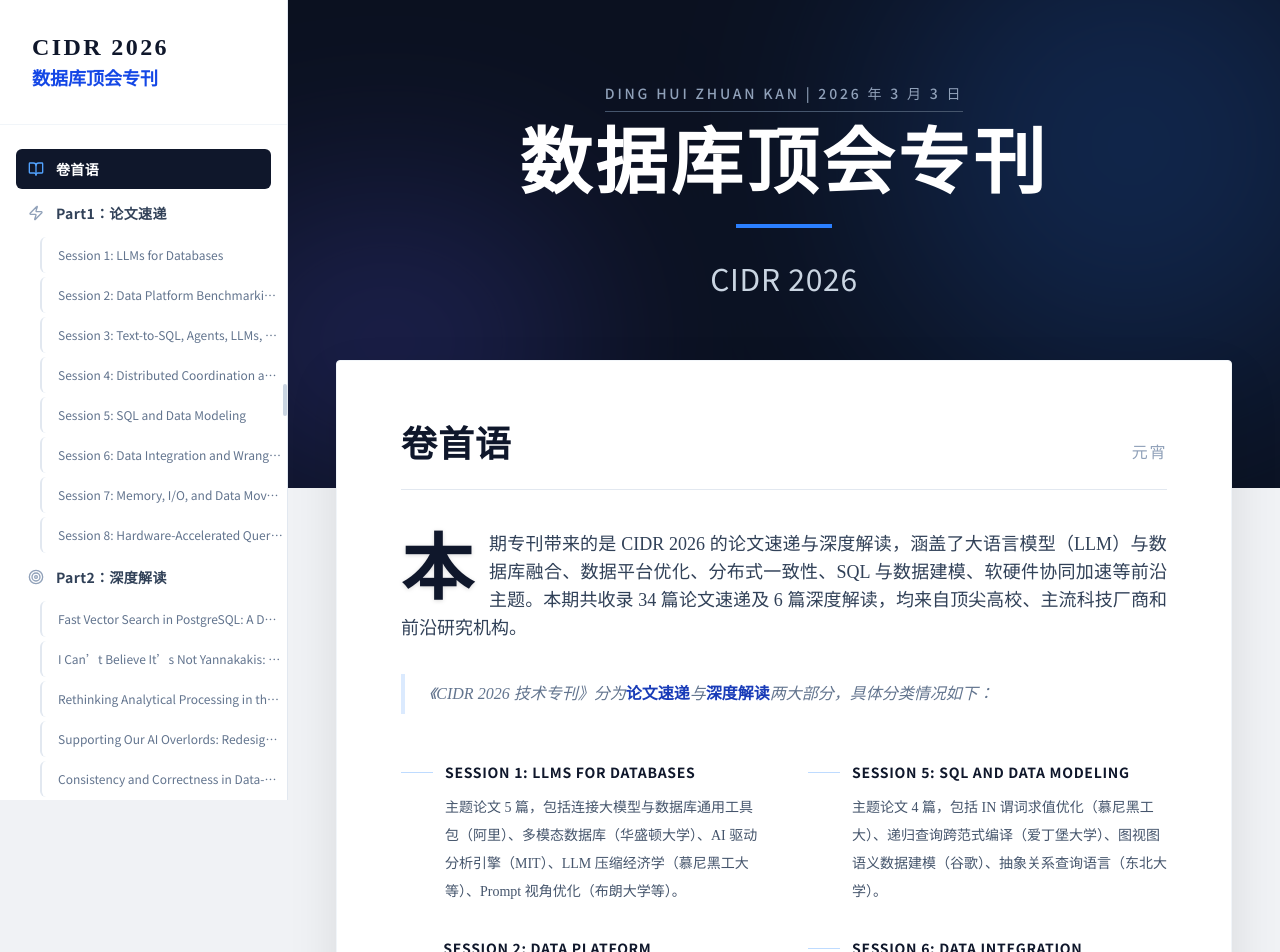
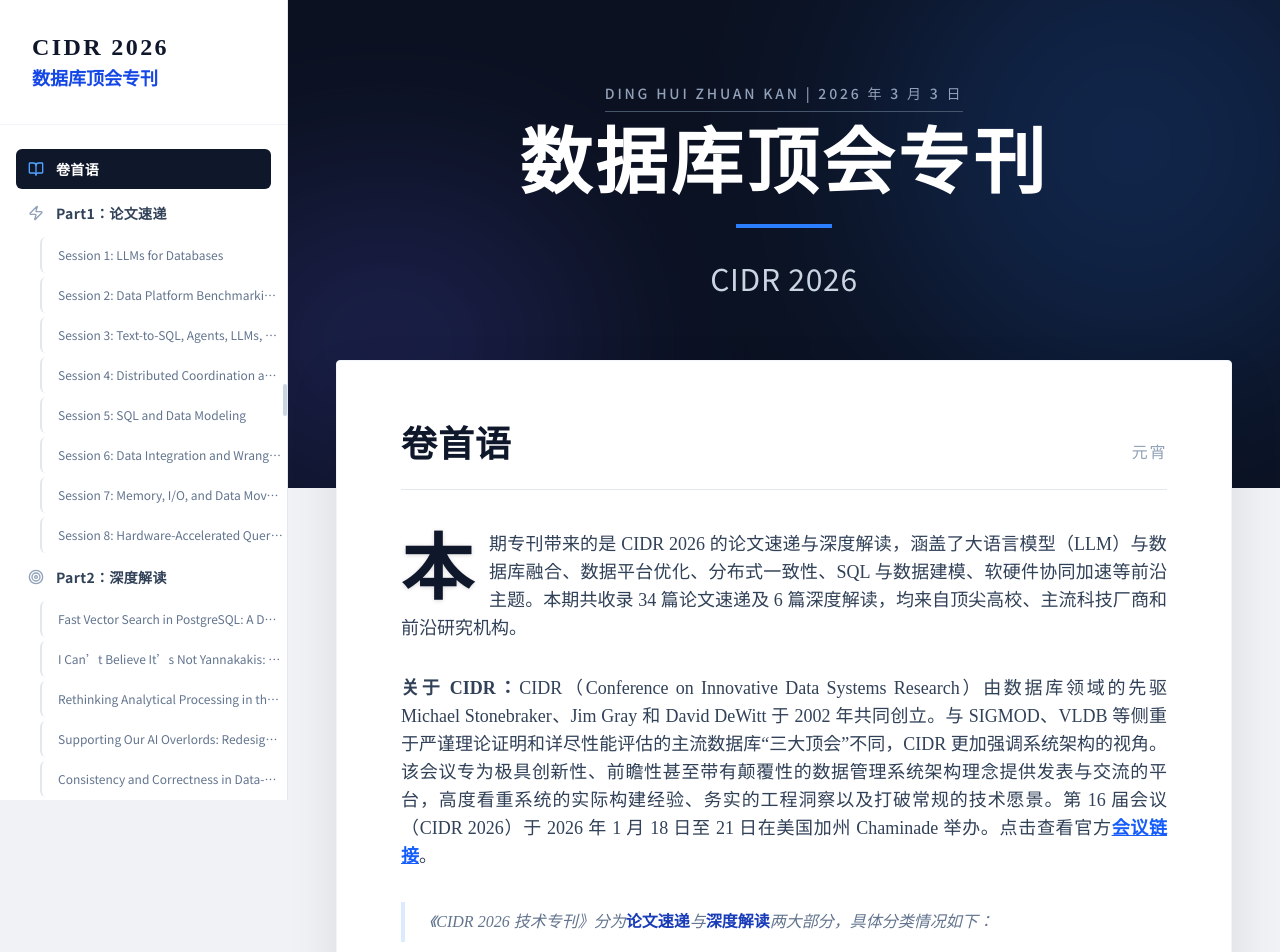
Before and after one commit to Szlllc/cidr-2026.github.io, a React (Vite) app: page / in a window 1280 px wide. Shown: the top 952 px of the page. Built offline with nearby package versions, Linux system fonts and the light colour scheme.

Commit message:
更新导语

```diff
--- a/src/App.tsx
+++ b/src/App.tsx
@@ -206,12 +206,17 @@
                 <span className="text-slate-400 font-serif tracking-widest">元宵</span>
               </div>
 
-            <div className="text-slate-700 leading-loose font-serif">
+              <div className="text-slate-700 leading-loose font-serif">
               <div className="mb-12 text-base md:text-lg text-justify">
                 <p className="mb-8">
                   <span className="float-left text-6xl md:text-7xl font-serif font-bold text-slate-900 mr-4 mt-1 leading-none drop-shadow-sm">本</span>
                   期专刊带来的是 CIDR 2026 的论文速递与深度解读，涵盖了大语言模型（LLM）与数据库融合、数据平台优化、分布式一致性、SQL 与数据建模、软硬件协同加速等前沿主题。本期共收录 34 篇论文速递及 6 篇深度解读，均来自顶尖高校、主流科技厂商和前沿研究机构。
                 </p>
+
+                <p className="mb-8">
+                  <strong>关于 CIDR：</strong>CIDR（Conference on Innovative Data Systems Research）由数据库领域的先驱 Michael Stonebraker、Jim Gray 和 David DeWitt 于 2002 年共同创立。与 SIGMOD、VLDB 等侧重于严谨理论证明和详尽性能评估的主流数据库“三大顶会”不同，CIDR 更加强调系统架构的视角。该会议专为极具创新性、前瞻性甚至带有颠覆性的数据管理系统架构理念提供发表与交流的平台，高度看重系统的实际构建经验、务实的工程洞察以及打破常规的技术愿景。第 16 届会议（CIDR 2026）于 2026 年 1 月 18 日至 21 日在美国加州 Chaminade 举办。点击查看官方<a href="https://www.cidrdb.org/cidr2026/" target="_blank" rel="noopener noreferrer" className="text-blue-600 hover:text-blue-800 underline font-bold transition-colors">会议链接</a>。
+                </p>
+
                 <p className="text-slate-500 italic border-l-4 border-blue-100 pl-6 py-2 text-base">
                   《CIDR 2026 技术专刊》分为<strong className="text-blue-800 font-bold not-italic">论文速递</strong>与<strong className="text-blue-800 font-bold not-italic">深度解读</strong>两大部分，具体分类情况如下：
                 </p>
```
